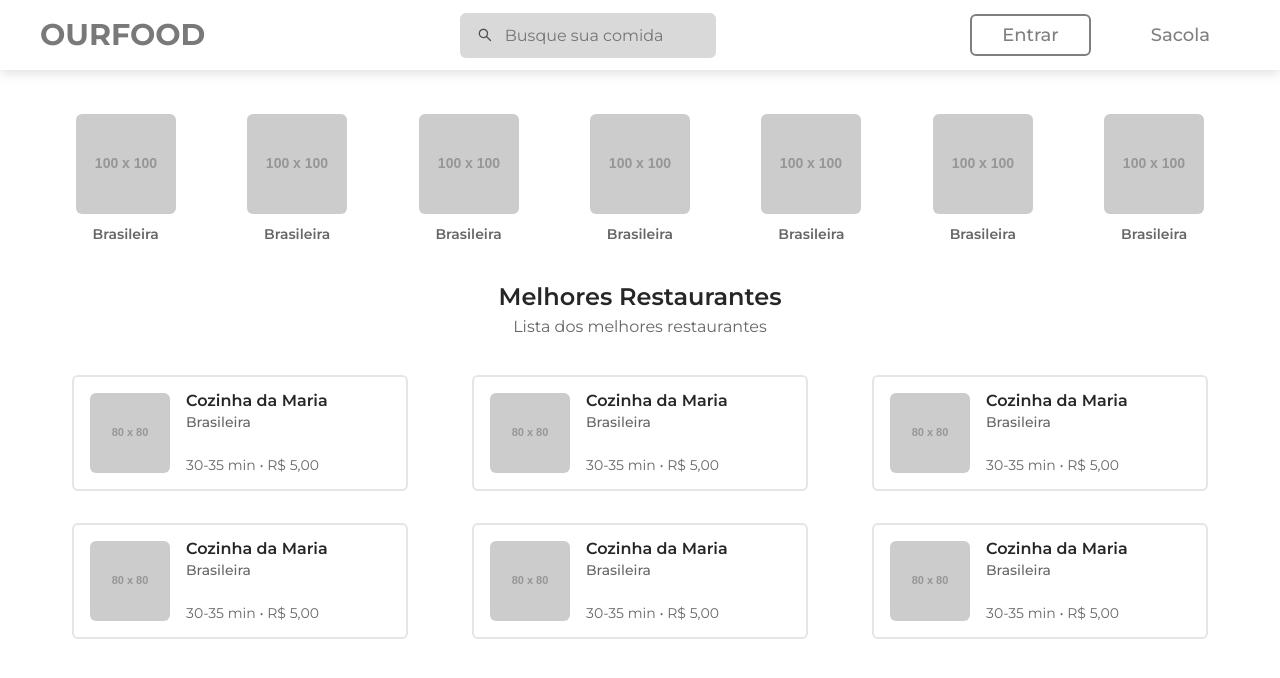
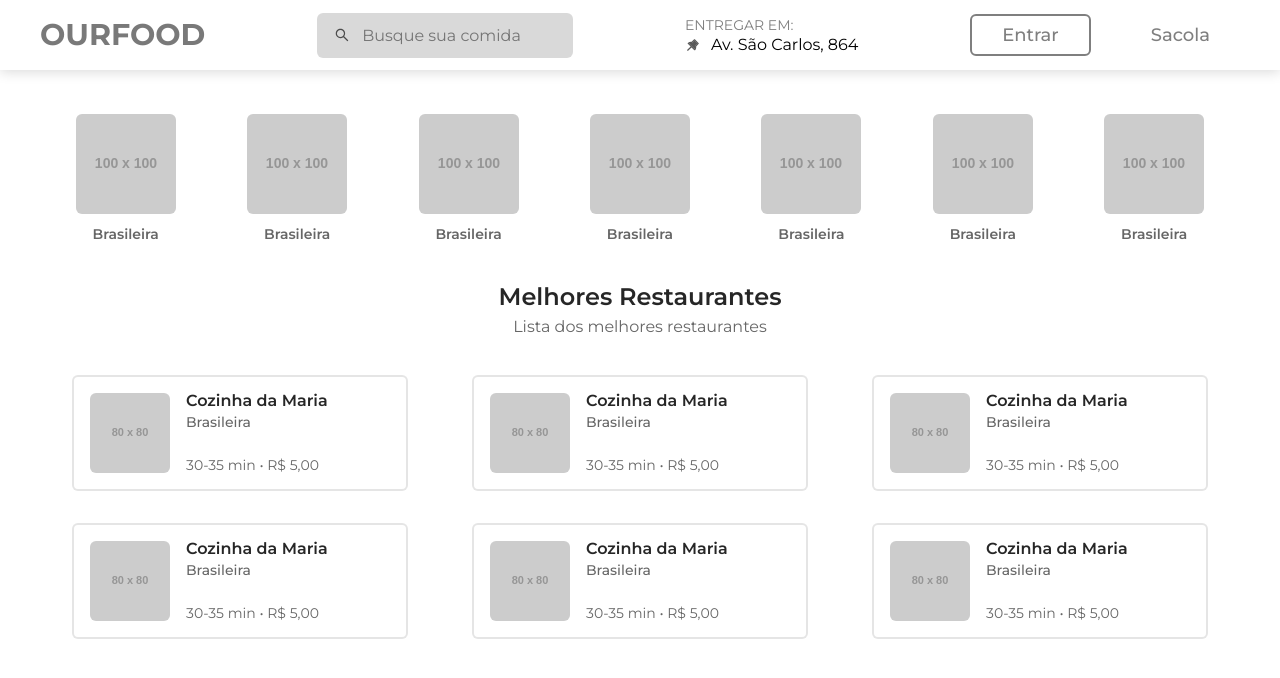
Before and after one commit to WeWillWin-W3/our-food, a React (Create React App) app in the folder web/: page /restaurants in a window 1280 px wide. Shown: the top 678 px of the page. Built offline with nearby package versions, Linux system fonts and the light colour scheme.

Commit message:
Criei o menu de seleção de endereço

```diff
--- a/web/src/pages/Restaurants/components/Navbar/index.js
+++ b/web/src/pages/Restaurants/components/Navbar/index.js
@@ -1,7 +1,7 @@
 import React from 'react'
 
 import { Logo } from '../../../../components/Logo'
-import { Navbar, NavbarContainer, NavbarSearch, Nav, NavItem } from './styled'
+import { Navbar, NavbarContainer, NavbarSearch, NavbarDestination, Nav, NavItem } from './styled'
 
 export default function NavbarComponent() {
     return (
@@ -9,6 +9,7 @@ export default function NavbarComponent() {
             <NavbarContainer>
                 <Logo />
                 <NavbarSearch placeholder="Busque sua comida" />
+                <NavbarDestination destination="Av. São Carlos, 864" />
                 <Nav>
                     <NavItem outline>Entrar</NavItem>
                     <NavItem>Sacola</NavItem>
--- a/web/src/pages/Restaurants/components/Navbar/styled.js
+++ b/web/src/pages/Restaurants/components/Navbar/styled.js
@@ -1,7 +1,7 @@
 import React from 'react'
 import styled, { css } from 'styled-components'
 
-import { AiOutlineSearch } from 'react-icons/ai';
+import { AiOutlineSearch, AiTwotonePushpin } from 'react-icons/ai';
 
 export const Navbar = styled.header`
     height: 70px;
@@ -55,6 +55,28 @@ const NavbarSearchInput = styled.input`
     background-color: transparent;
 `
 
+export const NavbarDestination = ({ destination }) => (
+    <div>
+        <NavbarDestinationTitle>Entregar em:</NavbarDestinationTitle>
+        <NavbarDestinationValueBox>
+            <AiTwotonePushpin style={{ marginRight: '10px', fill: 'rgba(0, 0, 0, 0.65)' }} />
+            <span>{destination}</span>
+        </NavbarDestinationValueBox>
+    </div>
+)
+
+const NavbarDestinationTitle = styled.p`
+    font-size: 14px;
+    text-transform: uppercase;
+    color: rgba(0, 0, 0, 0.5);
+    margin-bottom: 5px;
+`
+
+const NavbarDestinationValueBox = styled.div`
+    display: flex;
+    align-items: center;
+`
+
 export const Nav = styled.nav`
     display: flex;
     align-items: center;
```
